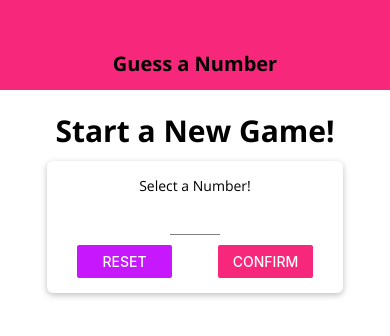
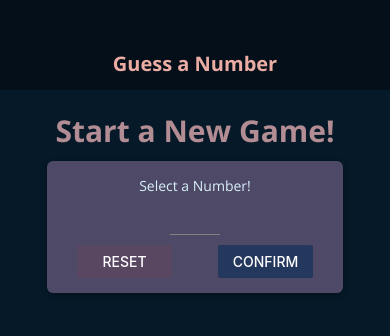
Before and after one commit to aaronmadsen1/guess-number-app, a React Native app: screen / in a window 390 px wide. Shown: the top 336 px of the page. Built offline with nearby package versions, Linux system fonts and the light colour scheme.

Commit message:
8: updated mem

```diff
--- a/components/BodyText.js
+++ b/components/BodyText.js
@@ -1,5 +1,6 @@
 import React from 'react'
 import { StyleSheet, Text } from 'react-native'
+import Colors from '../constants/colors'
 
 const BodyText = props => (
   <Text style={{ ...styles.body, ...props.style }}>{props.children}</Text>
@@ -8,6 +9,7 @@ const BodyText = props => (
 const styles = StyleSheet.create({
   body: {
     fontFamily: 'open-sans'
+    // color: Colors.clouds.c12
   }
 })
 
--- a/components/Card.js
+++ b/components/Card.js
@@ -1,5 +1,6 @@
 import React from 'react'
 import { StyleSheet, View } from 'react-native'
+import Colors from '../constants/colors'
 
 const Card = props => {
   return (
@@ -14,7 +15,7 @@ const styles = StyleSheet.create({
     shadowRadius: 6,
     shadowOpacity: 0.26,
     elevation: 6, // android only
-    backgroundColor: 'white',
+    backgroundColor: Colors.clouds.c1,
     padding: 15,
     borderRadius: 6
   }
--- a/components/Header.js
+++ b/components/Header.js
@@ -17,9 +17,12 @@ const styles = StyleSheet.create({
     width: '100%',
     height: 90,
     paddingTop: 36,
-    backgroundColor: Colors.primary,
+    backgroundColor: Colors.clouds.c00,
     justifyContent: 'center',
     alignItems: 'center'
+  },
+  headerTitle: {
+    color: Colors.clouds.c7
   }
 })
 
--- a/components/MainButton.js
+++ b/components/MainButton.js
@@ -15,7 +15,7 @@ const MainButton = props => {
 
 const styles = StyleSheet.create({
   button: {
-    backgroundColor: Colors.primary,
+    backgroundColor: Colors.clouds.c8,
     paddingVertical: 12,
     paddingHorizontal: 30,
     borderRadius: 25
--- a/components/NumberContainer.js
+++ b/components/NumberContainer.js
@@ -14,7 +14,7 @@ const NumberContainer = props => {
 const styles = StyleSheet.create({
   container: {
     borderWidth: 2,
-    borderColor: Colors.accent,
+    borderColor: Colors.clouds.c9,
     padding: 10,
     borderRadius: 10,
     marginVertical: 10,
@@ -22,7 +22,7 @@ const styles = StyleSheet.create({
     justifyContent: 'center'
   },
   number: {
-    color: Colors.accent,
+    color: Colors.clouds.c12,
     fontSize: 22
   }
 })
--- a/constants/colors.js
+++ b/constants/colors.js
@@ -1,4 +1,21 @@
 export default {
   primary: '#f7287b',
-  accent: '#c717fc'
+  accent: '#c717fc',
+  // pink/purple cloud colors
+  clouds: {
+    c00: 'rgb(5, 15, 25)',
+    c0: 'rgb(5, 25, 40)',
+    c1: 'rgb(21, 50, 73)', // 153249
+    c2: 'rgb(36, 55, 93)', // 24375D
+    c3: 'rgb(56, 63, 100)', // 383F64
+    c4: 'rgb(78, 73, 103)', // 4E4967
+    c5: 'rgb(89, 70, 97)', // 594661
+    c6: 'rgb(178, 141, 147)', // B28D93
+    c7: 'rgb(235, 172, 164)', // EBACA4
+    c8: 'rgb(160, 164, 175)', // BEB8C0
+    c9: 'rgb(190, 193, 205)', // BEC1CD
+    c10: 'rgb(156, 165, 188)', // 9CA5BC
+    c11: 'rgb(153, 179, 204)', // 99B3CC
+    c12: 'rgb(215, 240, 247)' // D7F0F7
+  }
 }
--- a/constants/defaultStyles.js
+++ b/constants/defaultStyles.js
@@ -1,11 +1,12 @@
 // This is another option for global style setup
 
 import { StyleSheet } from 'react-native'
+import Colors from '../constants/colors'
 
 export default StyleSheet.create({
   bt: {
     fontFamily: 'open-sans',
-    color: 'black'
+    color: Colors.clouds.c12
   },
   tt: {
     fontFamily: 'open-sans-bold',
--- a/package.json
+++ b/package.json
@@ -9,11 +9,12 @@
   },
   "dependencies": {
     "expo": "~36.0.0",
+    "expo-font": "~8.0.0",
+    "mem": "^6.0.1",
     "react": "~16.9.0",
     "react-dom": "~16.9.0",
     "react-native": "https://github.com/expo/react-native/archive/sdk-36.0.0.tar.gz",
-    "react-native-web": "~0.11.7",
-    "expo-font": "~8.0.0"
+    "react-native-web": "~0.11.7"
   },
   "devDependencies": {
     "babel-preset-expo": "~8.0.0",
--- a/screens/GameScreen.js
+++ b/screens/GameScreen.js
@@ -1,11 +1,20 @@
 import React, { useState, useRef, useEffect } from 'react'
-import { StyleSheet, Text, View, Alert } from 'react-native'
+import {
+  StyleSheet,
+  Text,
+  View,
+  Alert,
+  ScrollView,
+  FlatList
+} from 'react-native'
 import { Ionicons } from '@expo/vector-icons'
 
 import NumberContainer from '../components/NumberContainer'
 import Card from '../components/Card'
 import DefaultStyles from '../constants/defaultStyles'
+import BodyText from '../components/BodyText'
 import MainButton from '../components/MainButton'
+import Colors from '../constants/colors'
 
 const generateRandomBetween = (min, max, exclude) => {
   min = Math.ceil(min)
@@ -18,11 +27,18 @@ const generateRandomBetween = (min, max, exclude) => {
   }
 }
 
+const renderListItem = (listLength, itemData) => (
+  <View style={styles.listItem}>
+    <BodyText>#{listLength - itemData.index}</BodyText>
+    <BodyText>{itemData.item}</BodyText>
+  </View>
+)
+
 const GameScreen = props => {
-  const [currentGuess, setCurrentGuess] = useState(
-    generateRandomBetween(1, 100, props.userChoice)
-  ) // function fires only if no initial state
-  const [rounds, setRounds] = useState(0)
+  const initialGuess = generateRandomBetween(1, 100, props.userChoice)
+  const [currentGuess, setCurrentGuess] = useState(initialGuess) // function fires only if no initial state
+  // const [rounds, setRounds] = useState(0)
+  const [pastGuesses, setPastGuesses] = useState([initialGuess.toString()])
   const currentLow = useRef(1)
   const currentHigh = useRef(100)
 
@@ -31,7 +47,7 @@ const GameScreen = props => {
   // Use effect only runs AFTER every render cycle
   useEffect(() => {
     if (currentGuess === userChoice) {
-      onGameOver(rounds)
+      onGameOver(pastGuesses.length)
     }
   }, [currentGuess, userChoice, onGameOver])
 
@@ -48,7 +64,7 @@ const GameScreen = props => {
     if (direction === 'lower') {
       currentHigh.current = currentGuess
     } else {
-      currentLow.current = currentGuess
+      currentLow.current = currentGuess + 1
     }
     const nextNumber = generateRandomBetween(
       currentLow.current,
@@ -56,12 +72,12 @@ const GameScreen = props => {
       currentGuess
     )
     setCurrentGuess(nextNumber)
-    setRounds(curRounds => curRounds + 1)
+    setPastGuesses(curPastGuesses => [nextNumber.toString(), ...curPastGuesses])
   }
 
   return (
     <View style={styles.screen}>
-      <Text style={DefaultStyles.bodyText}>Opponent's Guess</Text>
+      <Text style={DefaultStyles.bt}>Opponent's Guess</Text>
       <NumberContainer>{currentGuess}</NumberContainer>
       <Card style={styles.buttonContainer}>
         <MainButton onPress={nextGuessHandler.bind(this, 'lower')}>
@@ -71,6 +87,18 @@ const GameScreen = props => {
           <Ionicons name={'md-add'} size={24} color="white" />
         </MainButton>
       </Card>
+      <View style={styles.list}>
+        {/* <ScrollView>
+          {pastGuesses.map((guess, index) =>
+            renderListItem(guess, pastGuesses.length - index)
+          )}
+        </ScrollView> */}
+        <FlatList
+          keyExtractor={item => item}
+          data={pastGuesses}
+          renderItem={renderListItem.bind(this, pastGuesses.length)}
+        />
+      </View>
     </View>
   )
 }
@@ -79,7 +107,8 @@ const styles = StyleSheet.create({
   screen: {
     flex: 1,
     padding: 10,
-    alignItems: 'center'
+    alignItems: 'center',
+    backgroundColor: Colors.clouds.c0
   },
   buttonContainer: {
     flexDirection: 'row',
@@ -87,6 +116,21 @@ const styles = StyleSheet.create({
     marginTop: 20,
     width: 400,
     maxWidth: '80%'
+  },
+  list: {
+    flex: 1,
+    width: '60%',
+    justifyContent: 'flex-end'
+  },
+  listItem: {
+    flexDirection: 'row',
+    borderColor: '#ccc',
+    borderRadius: 5,
+    borderWidth: 1,
+    padding: 15,
+    marginVertical: 10,
+    backgroundColor: 'white',
+    justifyContent: 'space-between'
   }
 })
 
--- a/screens/StartGameScreen.js
+++ b/screens/StartGameScreen.js
@@ -49,7 +49,7 @@ const StartGameScreen = props => {
   if (confirmed) {
     confirmedOutput = (
       <Card style={styles.summaryContainer}>
-        <Text>You Selected</Text>
+        <Text style={{ color: Colors.clouds.c9 }}>You Selected</Text>
         <NumberContainer>{selectedNumber}</NumberContainer>
         <MainButton onPress={() => props.onStartGame(selectedNumber)}>
           Start Game!
@@ -90,16 +90,18 @@ const StartGameScreen = props => {
           <View style={styles.buttonContainer}>
             <View style={styles.button}>
               <Button
+                style={styles.buttonText}
                 title="Reset"
                 onPress={resetInputHandler}
-                color={Colors.accent}
+                color={Colors.clouds.c5}
               />
             </View>
             <View style={styles.button}>
               <Button
+                style={styles.buttonText}
                 title="Confirm"
                 onPress={confirmInputHandler}
-                color={Colors.primary}
+                color={Colors.clouds.c2}
               />
             </View>
           </View>
@@ -114,16 +116,19 @@ const styles = StyleSheet.create({
   screen: {
     flex: 1,
     padding: 10,
-    alignItems: 'center'
+    alignItems: 'center',
+    backgroundColor: Colors.clouds.c0
   },
   title: {
     marginVertical: 10,
-    fontSize: 30
+    fontSize: 30,
+    color: Colors.clouds.c6
   },
   inputContainer: {
     width: 300,
     maxWidth: '80%',
-    alignItems: 'center'
+    alignItems: 'center',
+    backgroundColor: Colors.clouds.c4
   },
   buttonContainer: {
     flexDirection: 'row',
@@ -134,9 +139,13 @@ const styles = StyleSheet.create({
   button: {
     width: 95
   },
+  buttonText: {
+    color: Colors.clouds.c1
+  },
   input: {
     width: 50,
-    textAlign: 'center'
+    textAlign: 'center',
+    color: 'white'
   },
   summaryContainer: {
     marginTop: 20,
```
Also changed, not shown: 1 other file (tests, documents, lock files or other folders).
